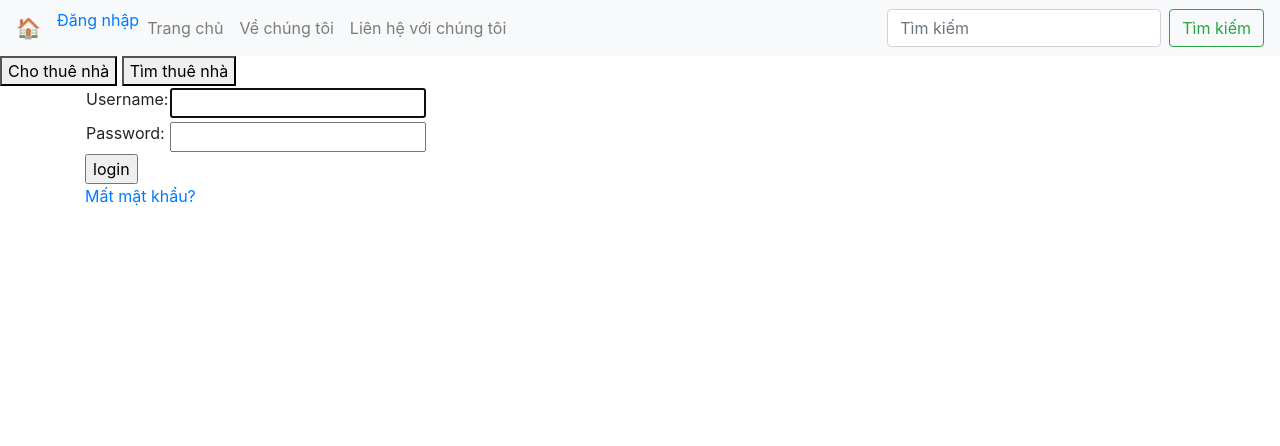
After one commit to manhcuongdoan/Findguestroom, a Django app: page /accounts/login/ in a window 1280 px wide. The commit adds this page. Shown: the top 446 px of the page. Run offline with Django 3.2, Linux system fonts and the light colour scheme; some libraries are stand-ins or nearby versions.

Commit message:
add login authentication

```diff
--- a/findguestroom/findrooms/templates/base_generic.html
+++ b/findguestroom/findrooms/templates/base_generic.html
@@ -36,6 +36,7 @@
         <li><a href="{% url 'logout' %}?next={{ request.path }}">Đăng xuất</a></li>
         {% else %}
         <li><a href="{% url 'login' %}?next={{ request.path }}">Đăng nhập</a></li>
+
         {% endif %}
         <li class="nav-item ">
           <!-- active -->
--- /dev/null
+++ b/findguestroom/templates/registration/login.html
@@ -0,0 +1,36 @@
+{% extends "base_generic.html" %}
+
+{% block content %}
+{% if form.errors %}
+<p>Tên tài khoản và mật khẩu của bạn không khớp. Vui lòng thử lại.</p>
+{% endif %}
+
+{% if next %}
+{% if user.is_authenticated %}
+<p>Tài khoản của bạn không có quyền truy cập trang này.
+  Để truy cập, vui lòng đăng nhập bằng tài khoản có quyền này.</p>
+{% else %}
+<p>Vui lòng đăng nhập để vào trang này.</p>
+{% endif %}
+{% endif %}
+
+<form method="post" action="{% url 'login' %}">
+  {% csrf_token %}
+  <table>
+    <tr>
+      <td>{{ form.username.label_tag }}</td>
+      <td>{{ form.username }}</td>
+    </tr>
+    <tr>
+      <td>{{ form.password.label_tag }}</td>
+      <td>{{ form.password }}</td>
+    </tr>
+  </table>
+  <input type="submit" value="login" />
+  <input type="hidden" name="next" value="{{ next }}" />
+</form>
+
+{# Assumes you setup the password_reset view in your URLconf #}
+<p><a href="{% url 'password_reset' %}">Mất mật khẩu?</a></p>
+
+{% endblock %}
```
Also changed, not shown: findguestroom/db.sqlite3.
